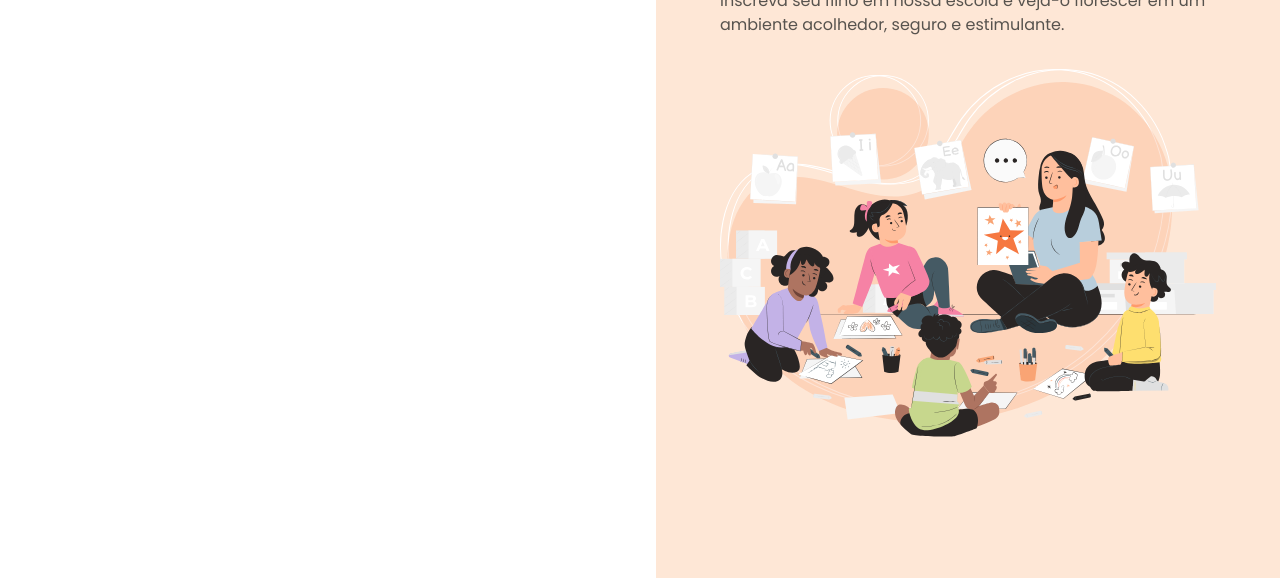
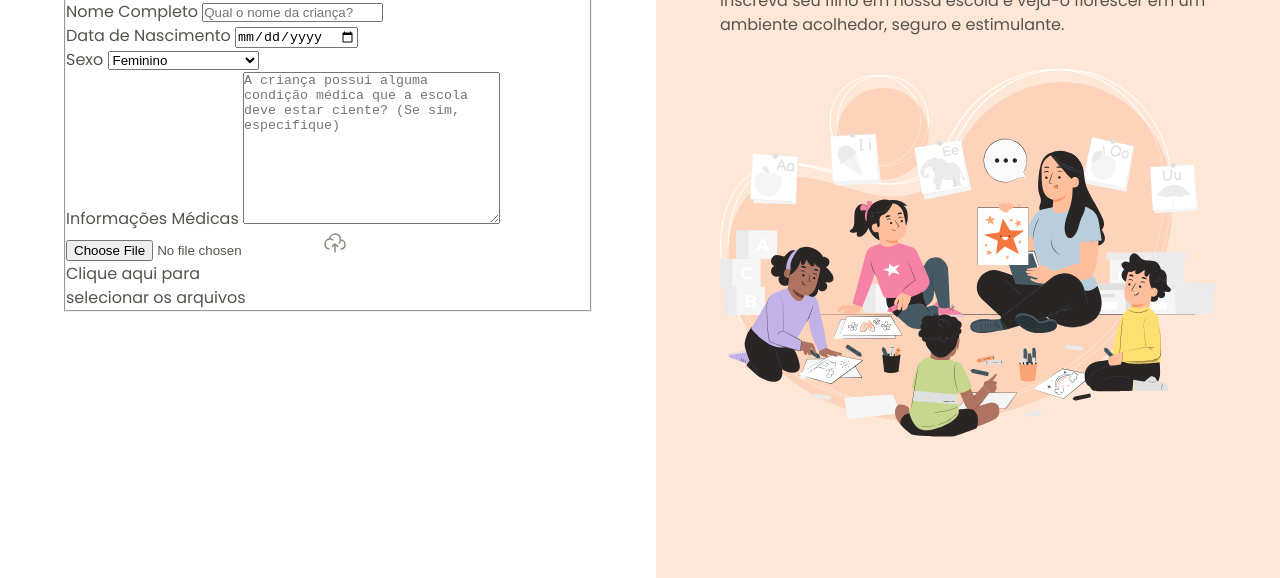
Before and after one commit to arturmauricioss/Rocketseat_Formulario_de_Matriculas, a plain HTML site: page index.html in a window 1280 px wide. Shown: the part 222-800 px from the top of the page. Drawn offline with Linux system fonts and the light colour scheme.

Commit message:
adicionando formulário

```diff
--- a/index.html
+++ b/index.html
@@ -1,3 +1,4 @@
+
 <!DOCTYPE html>
 <html lang="pt-BR">
   <head>
@@ -22,6 +23,49 @@
 
           <h1>Formulário de matrícula</h1>
           <p>Preencha os dados abaixo para matricular seu filho na escola de educação infantil Estrelas do Amanhã.</p>
+
+          <form action="" method="post" enctype="multipart/form-data">
+            <fieldset class="child-info">
+              <legend>Informações da Criança</legend>
+
+              <div class="input-wrapper">
+                <label for="fullname">Nome Completo</label>
+                <input id="fullname" type="text" placeholder="Qual o nome da criança?">
+              </div>
+
+              <div class="input-wrapper">
+                <label for="birth">Data de Nascimento</label>
+                <input id="birth" type="date" name="birth" placeholder="Qual o nome da criança?" lang="pt-BR">
+              </div>
+
+              <div class="select-wrapper">
+                <label for="gender">Sexo</label>
+                <select name="gender" id="gender">
+                  <option value="female">Feminino</option>
+                  <option value="male">Masculino</option>
+                  <option value="na">Prefiro não responder</option>
+                </select>
+              </div>
+
+              <div class="textarea-wrapper">
+                <label for="medical-info">Informações Médicas</label>
+                <textarea name="medical-info" id="medical-info" cols="30" rows="10" placeholder="A criança possui alguma condição médica que a escola deve estar ciente? (Se sim, especifique)"></textarea>
+              </div>
+
+              <div class="droparea-wrapper">
+                <input type="file" id="birth-date" name="birth-date">
+                <img src="assets/icons/cloud-upload.svg" alt="">
+                <p>
+                  Clique aqui para
+                  <br>
+                  selecionar os arquivos
+                </p>
+              </div>
+
+            </fieldset>
+
+          </form>
+
         </div>
       </main>
 
```
Lines whose indentation alone changed are shown as unchanged.
